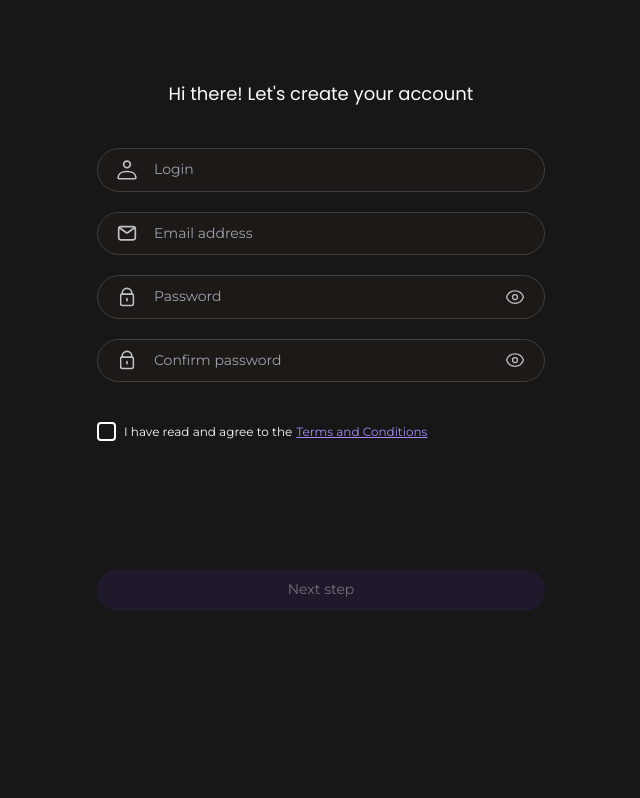
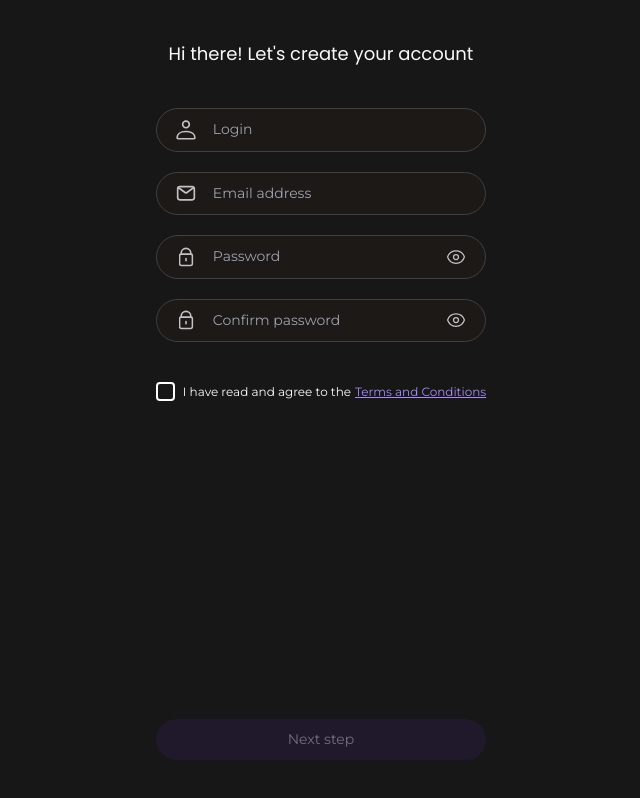
Before and after one commit to kpovel/tereveni-chat, a Next.js app: page /en/signup in a window 1280 px wide. Shown: the whole page, without its empty margins (319-959 px from the left). Built offline with nearby package versions, Linux system fonts and the light colour scheme.

Commit message:
refactor: signup error handling

```diff
--- a/src/app/[lang]/signup/page.tsx
+++ b/src/app/[lang]/signup/page.tsx
@@ -9,13 +9,11 @@ export default async function SignUp({
   const dict = await getDictionary(`/${params.lang}/signup`);
 
   return (
-    <div className="container mx-auto px-6">
-      <h2 className="mt-20 text-center text-lg font-medium text-neutral-50">
+    <div className="container mx-auto flex min-h-screen flex-col items-center gap-10 px-6 py-10">
+      <h2 className="text-center text-lg font-medium text-neutral-50">
         {dict.hiThere}
       </h2>
-      <div className="mx-auto mt-10 max-w-md">
-        <SignUpForm lang={params.lang} dict={dict} />
-      </div>
+      <SignUpForm lang={params.lang} dict={dict} />
     </div>
   );
 }
--- a/src/app/[lang]/signup/passwordInput.tsx
+++ b/src/app/[lang]/signup/passwordInput.tsx
@@ -1,5 +1,3 @@
-"use client";
-
 import { useState } from "react";
 import Image from "next/image";
 import { DictionaryReturnTypes } from "../dictionaries";
--- a/src/app/[lang]/signup/signUpForm.tsx
+++ b/src/app/[lang]/signup/signUpForm.tsx
@@ -1,25 +1,12 @@
 "use client";
 
-import {
-  useState,
-  useEffect,
-  useCallback,
-  useRef,
-  ChangeEvent,
-  FormEvent,
-} from "react";
+import { useState, useEffect, useRef, ChangeEvent, FormEvent } from "react";
 import Link from "next/link";
 import Image from "next/image";
 import PasswordInput from "./passwordInput";
 import { signUpPostData } from "./signUpPost";
-import { validateInput } from "../../../util/input-validation";
+import { validateInput } from "@/util/input-validation";
 import { DictionaryReturnTypes } from "../dictionaries";
-
-export interface signUpDataInterface {
-  login: string;
-  email: string;
-  password: string;
-}
 
 export default function SignUpForm({
   lang,
@@ -35,34 +22,33 @@ export default function SignUpForm({
   const [email, setEmail] = useState("");
   const [password, setPassword] = useState("");
   const [confirmPassword, setConfirmPassword] = useState("");
-  const [isValidateEmail, setIsValidateEmail] = useState(true);
-  const [isValidateLogin, setIsValidateLogin] = useState(true);
-  const [isValidatePassword, setIsValidatePassword] = useState(true);
-  const [isPassMatching, setIsPassMatching] = useState(true);
+  const [isValidEmail, setIsValidEmail] = useState(true);
+  const [isValidLogin, setIsValidLogin] = useState(true);
+  const [isValidPassword, setIsValidPassword] = useState(true);
   const [singupError, setSignupError] = useState("");
   const [isDisabledSubmit, setIsDisabledSubmit] = useState(true);
 
-  const termsChekedHandler = () => {
+  const termsCheckedHandler = () => {
     setIsTermsChecked(!isTermsChecked);
   };
 
   const setLoginHandler = (e: ChangeEvent<HTMLInputElement>) => {
     e.preventDefault();
     const isValidLogin = validateInput(e.currentTarget.value, "login");
-    setIsValidateLogin(isValidLogin);
+    setIsValidLogin(isValidLogin);
     setLogin(e.currentTarget.value);
   };
 
   const setEmailHandler = (e: ChangeEvent<HTMLInputElement>) => {
     e.preventDefault();
     const isValidEmail = validateInput(e.currentTarget.value, "email");
-    setIsValidateEmail(isValidEmail);
+    setIsValidEmail(isValidEmail);
     setEmail(e.currentTarget.value);
   };
 
   const setPassHandler = (pass: string) => {
     const isValidPass = validateInput(pass, "password");
-    setIsValidatePassword(isValidPass);
+    setIsValidPassword(isValidPass);
     setPassword(pass);
   };
 
@@ -70,43 +56,35 @@ export default function SignUpForm({
     setConfirmPassword(pass);
   };
 
-  const checkPassMatching = () => {
-    if (password !== "" && password) {
-      setIsPassMatching(password === confirmPassword);
+  useEffect(() => {
+    if (isFirstRender.current) {
+      isFirstRender.current = false;
+      return;
     }
-  };
 
-  const checkSubmitEnable = () => {
     setIsDisabledSubmit(true);
-    checkPassMatching();
     if (
       login.trim() !== "" &&
       email.trim() !== "" &&
       password.trim() !== "" &&
       confirmPassword.trim() !== "" &&
-      isValidateLogin &&
-      isValidateEmail &&
-      isValidatePassword &&
+      isValidLogin &&
+      isValidEmail &&
+      isValidPassword &&
       isTermsChecked &&
-      isPassMatching
+      password === confirmPassword
     ) {
       setIsDisabledSubmit(false);
     }
-  };
-
-  useEffect(() => {
-    if (isFirstRender.current) {
-      isFirstRender.current = false;
-      return;
-    }
-    checkSubmitEnable();
   }, [
     password,
     confirmPassword,
     email,
     login,
     isTermsChecked,
-    checkPassMatching,
+    isValidLogin,
+    isValidEmail,
+    isValidPassword,
   ]);
 
   const handleSubmit = async (e: FormEvent<HTMLFormElement>) => {
@@ -120,12 +98,14 @@ export default function SignUpForm({
 
     const error = await signUpPostData(formDataSubmit, window.origin, lang);
     setSignupError(error);
-
-    console.log(error);
   };
 
   return (
-    <form onSubmit={handleSubmit}>
+    <form
+      onSubmit={handleSubmit}
+      className="flex grow flex-col items-center justify-between"
+    >
+      <div>
         <div className="relative">
           <div className="absolute left-5 top-1/2 -translate-y-1/2 transform">
             <Image src="/user.svg" alt="mail" width={20} height={20} />
@@ -133,14 +113,12 @@ export default function SignUpForm({
           <input
             value={login}
             onChange={setLoginHandler}
-          className={`main__input ${
-            !isValidateLogin ? "border-red-500" : null
-          }`}
+            className={`main__input ${!isValidLogin ? "border-red-500" : null}`}
             type="text"
             placeholder={dict.placeholder.login}
           />
         </div>
-      {!isValidateLogin ? (
+        {!isValidLogin ? (
           <div className="px-2 pt-1">
             <p className="font-main text-xs font-normal leading-none text-red-500">
               {dict.errorStatus.loginCharacters}
@@ -154,26 +132,24 @@ export default function SignUpForm({
           <input
             onChange={setEmailHandler}
             value={email}
-          className={`main__input ${
-            !isValidateEmail ? "border-red-500" : null
-          }`}
+            className={`main__input ${!isValidEmail ? "border-red-500" : null}`}
             type="text"
             placeholder={dict.placeholder.email}
           />
         </div>
-      {!isValidateEmail ? (
+        {!isValidEmail && (
           <div className="px-2 pt-1">
             <p className="font-main text-xs font-normal leading-none text-red-500">
               {dict.errorStatus.invalidEmail}
             </p>
           </div>
-      ) : null}
+        )}
         <PasswordInput
           setPassHandler={setPassHandler}
           hint={true}
           placeholder={dict.placeholder.password}
           pass={password}
-        isValid={isValidatePassword}
+          isValid={isValidPassword}
           dict={dict}
         />
         <PasswordInput
@@ -181,45 +157,49 @@ export default function SignUpForm({
           hint={false}
           placeholder={dict.placeholder.confirmPassword}
           pass={confirmPassword}
-        isValid={isValidatePassword}
+          isValid={isValidPassword}
           dict={dict}
         />
-      {!isPassMatching ? (
+        {password !== confirmPassword && (
           <div className="px-2 pt-1">
             <p className="font-main text-xs font-normal leading-none text-red-500">
               {dict.errorStatus.passwordNotMatch}
             </p>
           </div>
-      ) : null}
+        )}
         <div className="mt-10 flex items-center text-center">
           <div
             className="flex h-[19px] w-[19px] items-center justify-center rounded border-2 border-solid border-white"
-          onClick={termsChekedHandler}
+            onClick={termsCheckedHandler}
           >
-          {isTermsChecked ? (
+            {isTermsChecked && (
               <Image src="/checked.svg" alt="mail" width={12} height={12} />
-          ) : null}
+            )}
           </div>
           <span className="ml-2 text-left font-main text-xs font-normal leading-none text-neutral-50">
             {dict.terms.read}
             <Link
-            href=""
-            className="ml-1 inline-block break-words text-center font-main text-xs font-normal text-violet-400 underline"
+              href={`/${lang}/terms-and-conditions`}
+              className="ml-1 inline break-words text-center font-main text-xs font-normal text-violet-400 underline"
             >
               {dict.terms.termsConditions}
             </Link>
           </span>
         </div>
+      </div>
 
+      <div className="w-full">
+        <div className="my-5 text-xs text-red-500">{singupError}</div>
         <button
           type="submit"
           disabled={isDisabledSubmit}
           className={`main__btn ${
-          isDisabledSubmit ? "bg-opacity-10 text-zinc-500" : null
-        } mt-32 px-6 py-3`}
+            isDisabledSubmit && "here bg-opacity-10 text-zinc-500"
+          } px-6 py-3`}
         >
           {dict.nextStep}
         </button>
+      </div>
     </form>
   );
 }
--- a/src/app/[lang]/signup/signUpPost.ts
+++ b/src/app/[lang]/signup/signUpPost.ts
@@ -1,11 +1,21 @@
 "use server";
 
 import { redirect } from "next/navigation";
-import { signUpDataInterface } from "./signUpForm";
 import { env } from "@/env.mjs";
 
+interface SignUpDataInterface {
+  login: string;
+  email: string;
+  password: string;
+}
+
+type SignUpResponseError = {
+  fieldName: string
+  fieldMessage: string
+};
+
 export async function signUpPostData(
-  data: signUpDataInterface,
+  data: SignUpDataInterface,
   origin: string,
   lang: "en" | "uk",
 ): Promise<string> {
@@ -22,5 +32,7 @@ export async function signUpPostData(
     redirect(`/${lang}/send-mail`);
   }
 
-  return await response.text();
+  const body = await response.json() as SignUpResponseError;
+
+  return body.fieldMessage;
 }
```
Lines whose indentation alone changed are shown as unchanged.
